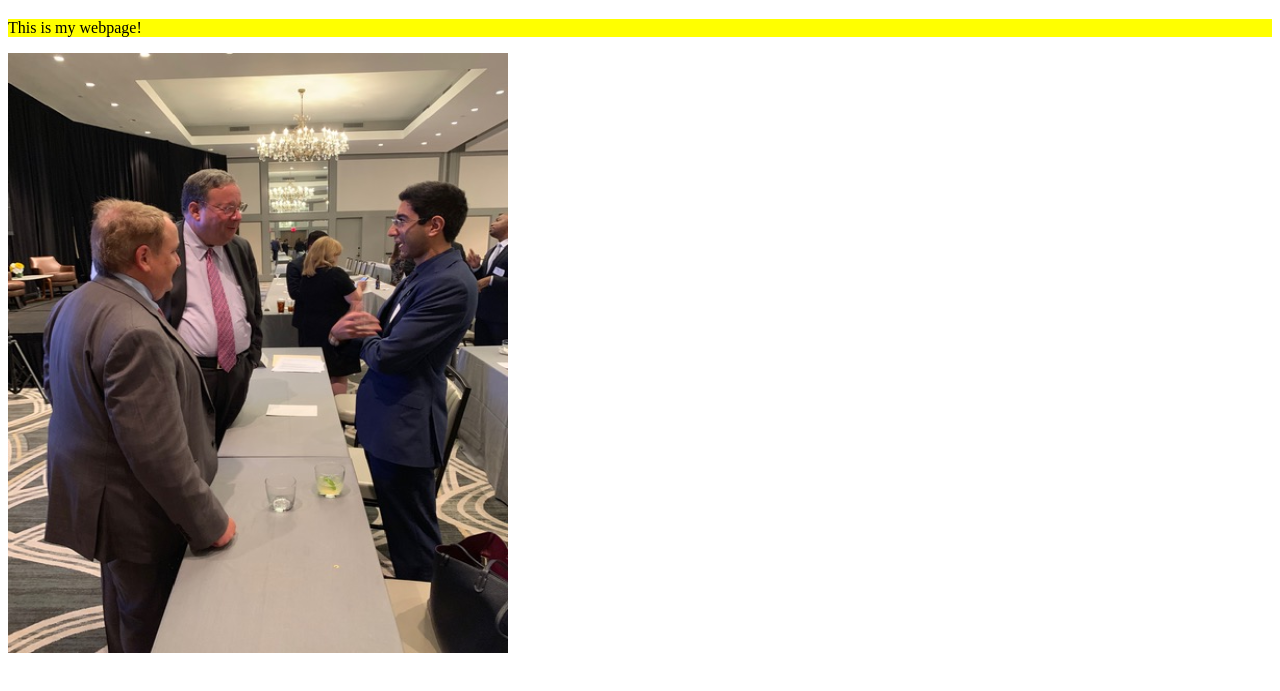
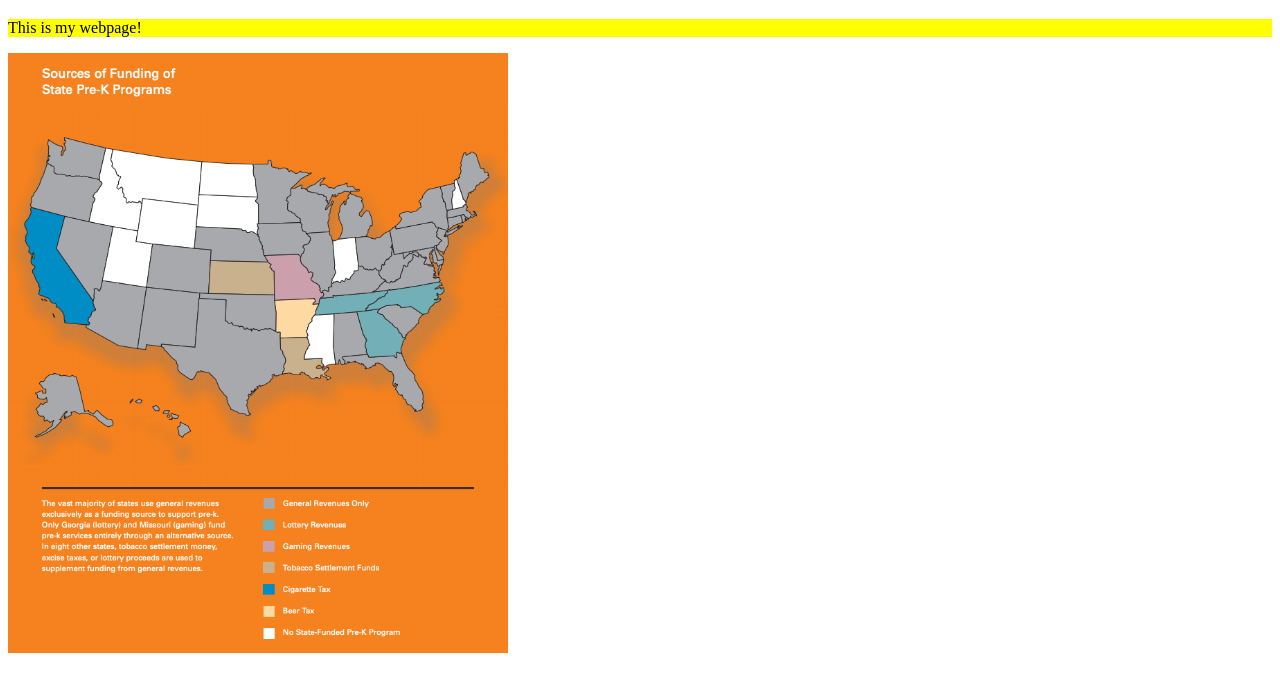
Before and after one commit to jp0252124/jp0252124.github.io, a plain HTML site: page index.html in a window 1280 px wide. Shown: the part 61-752 px from the top of the page. Drawn offline with Linux system fonts and the light colour scheme.

Commit message:
us education picture

```diff
--- a/index.html
+++ b/index.html
@@ -9,6 +9,6 @@
 
         <p style="background-color:Yellow;">This is my webpage!</p>
 
-        <img src="IMG_0588.jpeg" alt="About me" width="500" height="600">
+        <img src="Screen Shot 2019-10-30 at 8.35.37 PM.png" alt="US Education" width="500" height="600">
     </body>
 </html>
```
